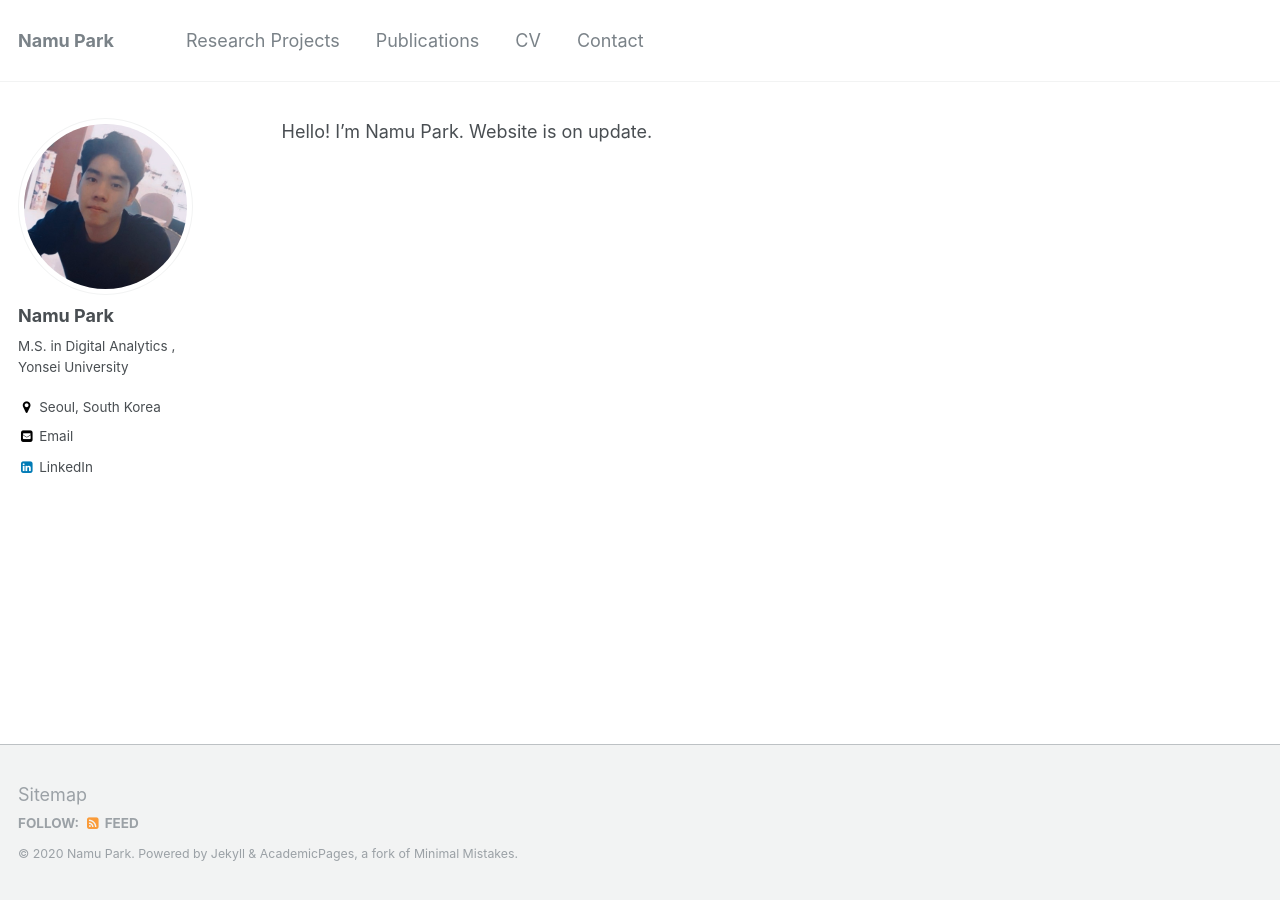
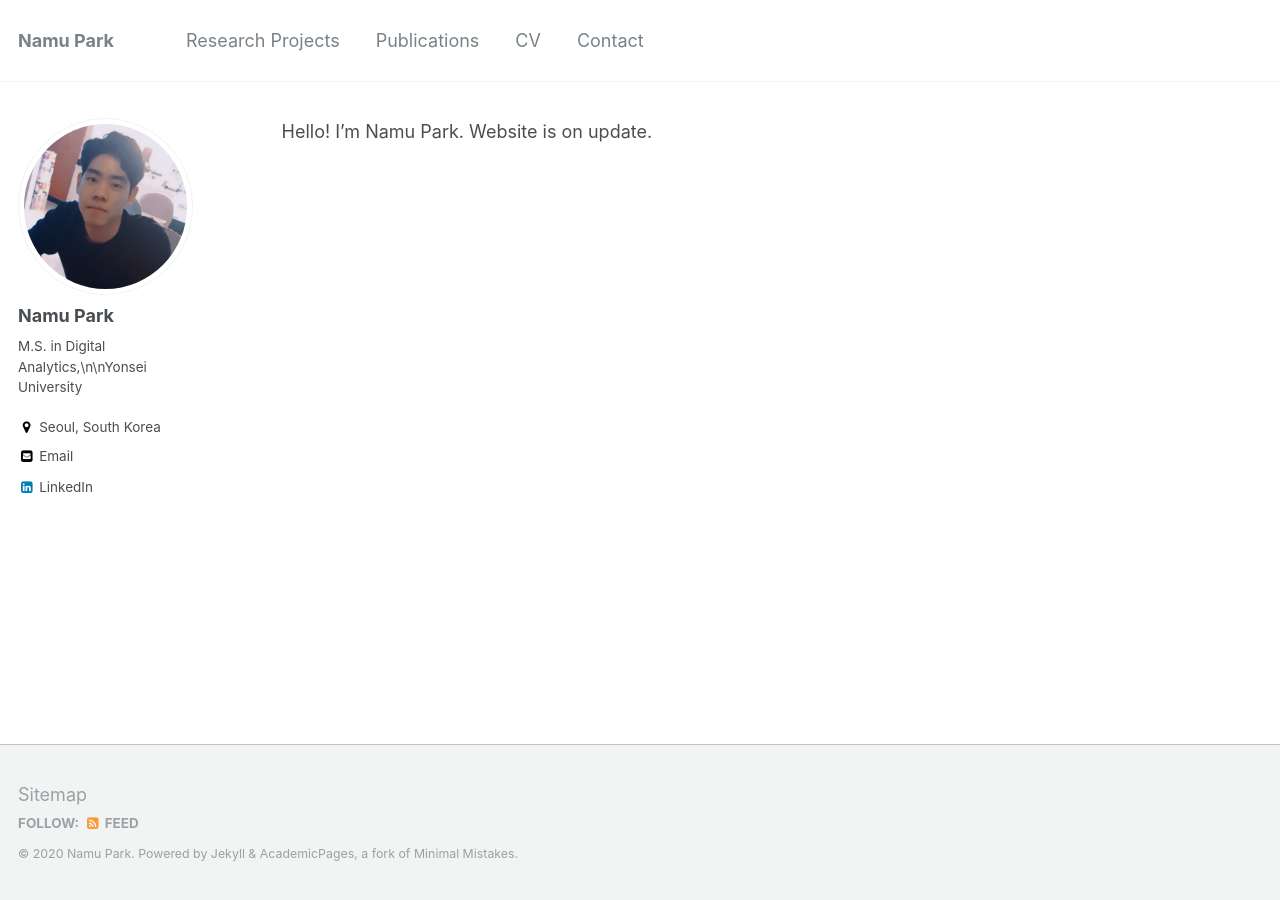
Before and after one commit to namupark/namupark.github.io, a Jekyll site: the page built from _pages/about.md, in a window 1280 px wide. Built offline with Jekyll 4.4.1, drawn with Linux system fonts in a browser that asks for light colours.

Commit message:
no message

```diff
--- a/_config.yml
+++ b/_config.yml
@@ -84,7 +84,7 @@ analytics:
 author:
   name             : "Namu Park"
   avatar           : "사진후보2.jpg"
-  bio              : "M.S. in Digital Analytics       , Yonsei University"
+  bio              : 'M.S. in Digital Analytics,\n\nYonsei University'
   location         : "Seoul, South Korea"
   employer         :
   googlescholar    :
```
